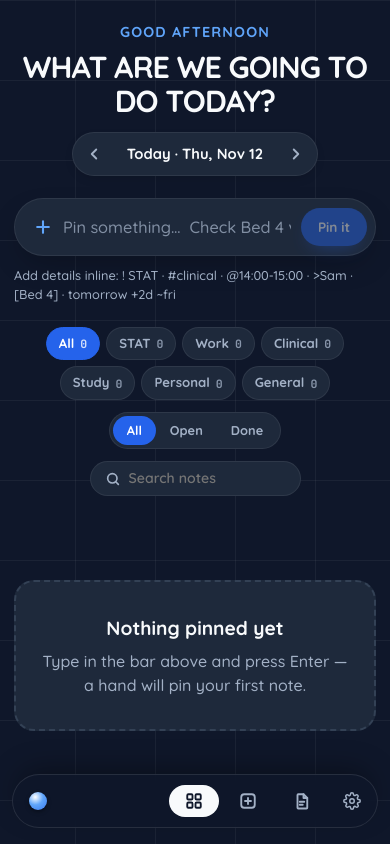
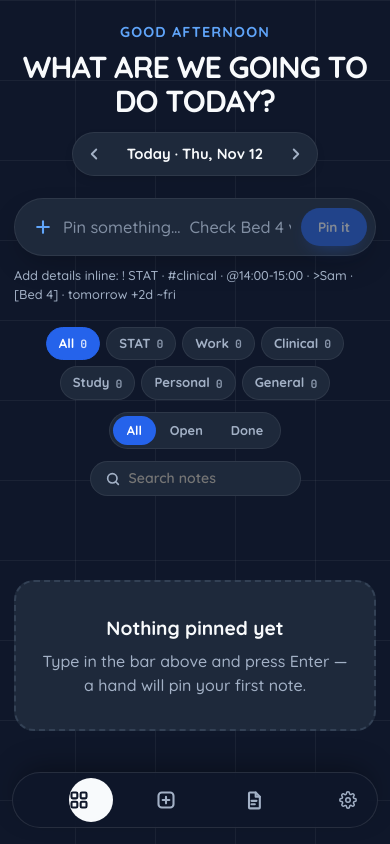
Before and after one commit to Adeyemi-coder/OIBSIP, a plain HTML site: page WebDev-L2-To-Do Web app/index.html in a window 390 px wide. Shown: the top 844 px of the page. Drawn offline with Linux system fonts and the light colour scheme.

Commit message:
fix: mobile bottom nav CSS layout

```diff
--- a/WebDev-L2-To-Do Web app/style.css
+++ b/WebDev-L2-To-Do Web app/style.css
@@ -532,38 +532,58 @@ body[data-motion="off"] *, body[data-motion="off"] *::before, body[data-motion="
 
 /* ---------- Mobile Bottom Navigation ---------- */
 @media (max-width: 760px) {
-  /* Move the nav to the bottom of the screen */
   .nav-wrapper {
     position: fixed;
     top: auto;
-    bottom: 16px; /* Floats 16px from the bottom edge */
+    bottom: 16px;
     left: 0;
     right: 0;
     padding: 0 12px;
     z-index: 100;
   }
 
-  /* Reverse the shadow so it points UP instead of down */
   .topbar {
+    justify-content: space-between;
+    padding: 0 12px;
+    min-height: 56px;
+    gap: 0;
     box-shadow: 0 -10px 30px -8px rgba(0, 0, 0, 0.4);
-    /* Safe area for iPhones with home bars */
     margin-bottom: env(safe-area-inset-bottom, 0);
   }
 
-  /* Make sure the content doesn't hide behind the new bottom nav */
-  .app-main {
-    padding-bottom: 120px; /* Increased from 90px to clear the nav */
+  /* Hide the brand logo on mobile to make room for the nav */
+  .brand {
+    display: none;
   }
 
-  /* Adjust footer so it sits above the nav */
+  /* Spread nav items evenly */
+  .topnav {
+    flex: 1;
+    margin-left: 0;
+    justify-content: space-evenly;
+    gap: 0;
+  }
+
+  .topnav a {
+    width: 44px;
+    height: 44px;
+    padding: 0;
+    border-radius: 50%;
+  }
+
+  .nav-label { display: none; }
+  .nav-icon { display: block; width: 20px; height: 20px; }
+
+  /* Ensure the page content doesn't hide behind the bottom nav */
+  .app-main {
+    padding-bottom: 120px;
+  }
+
   .app-footer {
     padding-bottom: 100px;
   }
 
-  /* Keep your existing mobile styles below... */
-  .nav-label { display: none; }
-  .nav-icon { display: block; }
-  .brand-text { display: none; }
+  /* Other mobile layout adjustments */
   .board { grid-template-columns: repeat(auto-fill, minmax(165px, 1fr)); gap: 46px 22px; padding: 40px 6px 16px; }
   .note-title { font-size: 1.4rem; }
   .form-layout { grid-template-columns: 1fr; }
```
